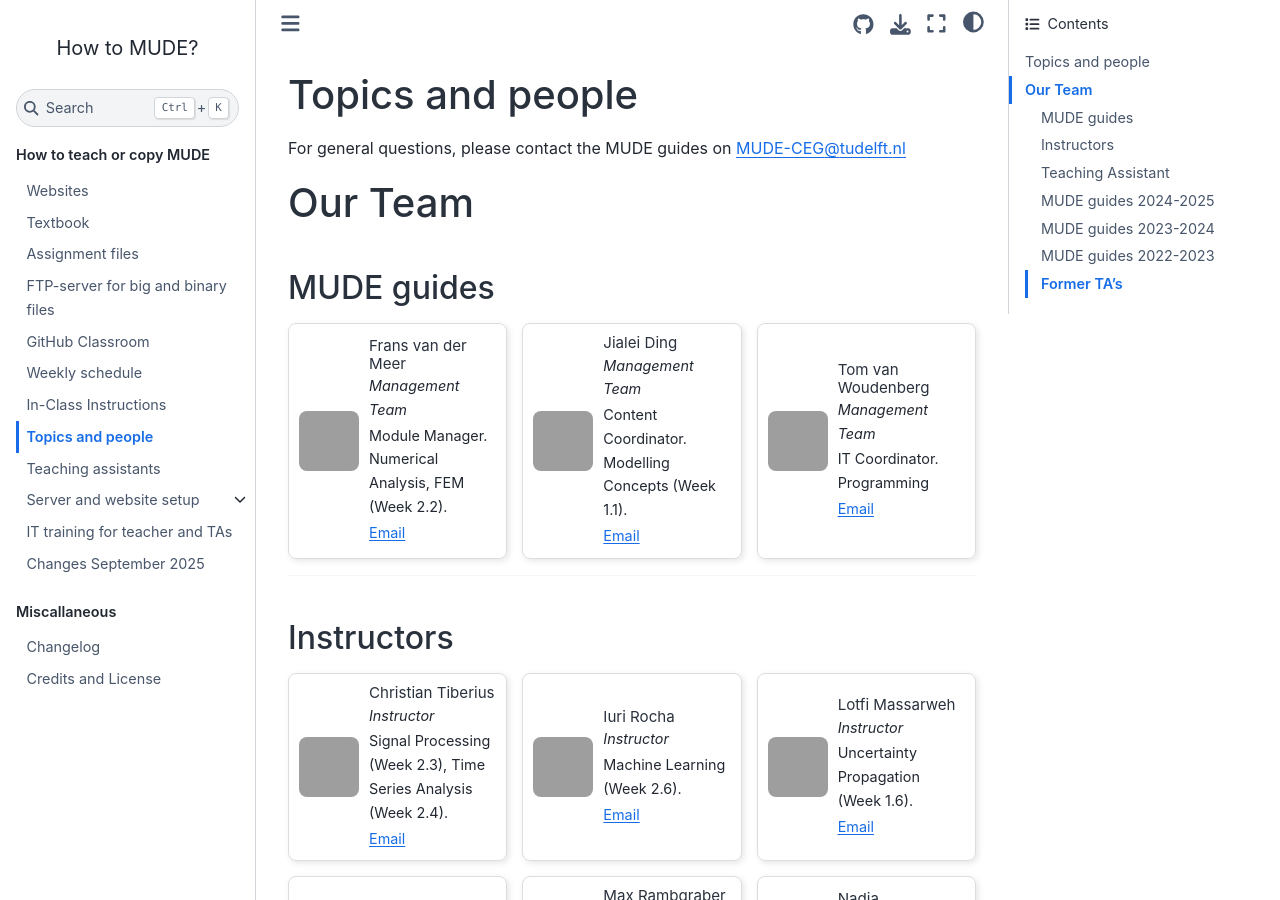
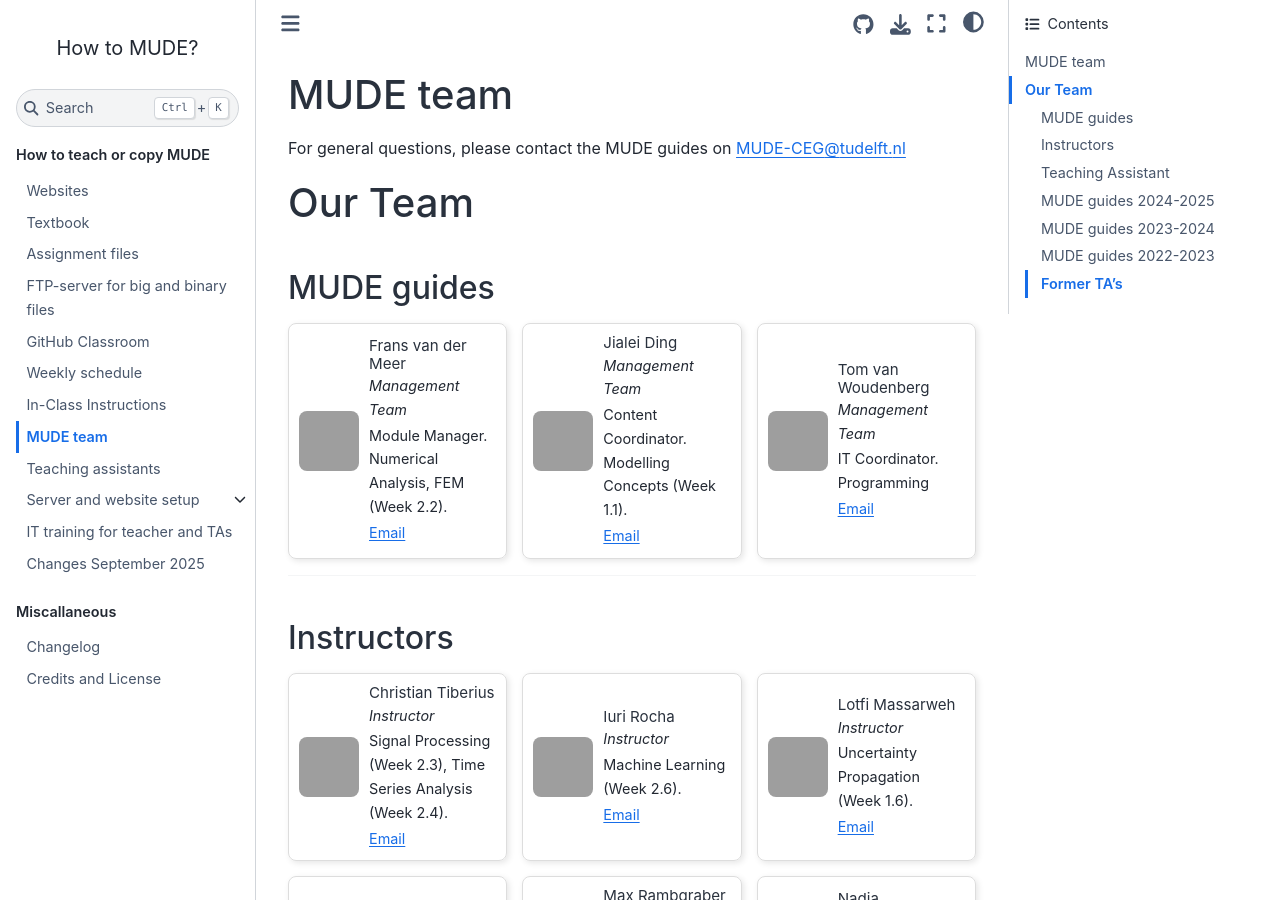
Before and after one commit to TUDelft-MUDE/teacher, a Jupyter Book: the page built from book/team/topics_people.md, in a window 1280 px wide and 900 px high, cut to the strip 0-900 px from the top of the window. Built offline with Jupyter Book 1.0.4 settings and Sphinx 7.4.7 and the Sphinx Book theme 1.1.4, drawn with Linux system fonts in a browser that asks for light colours; comment, search, counter and statistics services are not loaded; grey boxes are pictures that could not be loaded.

Commit message:
Rename section from 'Topics and people' to 'MUDE team'

```diff
--- a/book/team/topics_people.md
+++ b/book/team/topics_people.md
@@ -1,4 +1,4 @@
-# Topics and people
+# MUDE team
 
 For general questions, please contact the MUDE guides on [MUDE-CEG@tudelft.nl](mailto:MUDE-CEG@tudelft.nl)
 
```
